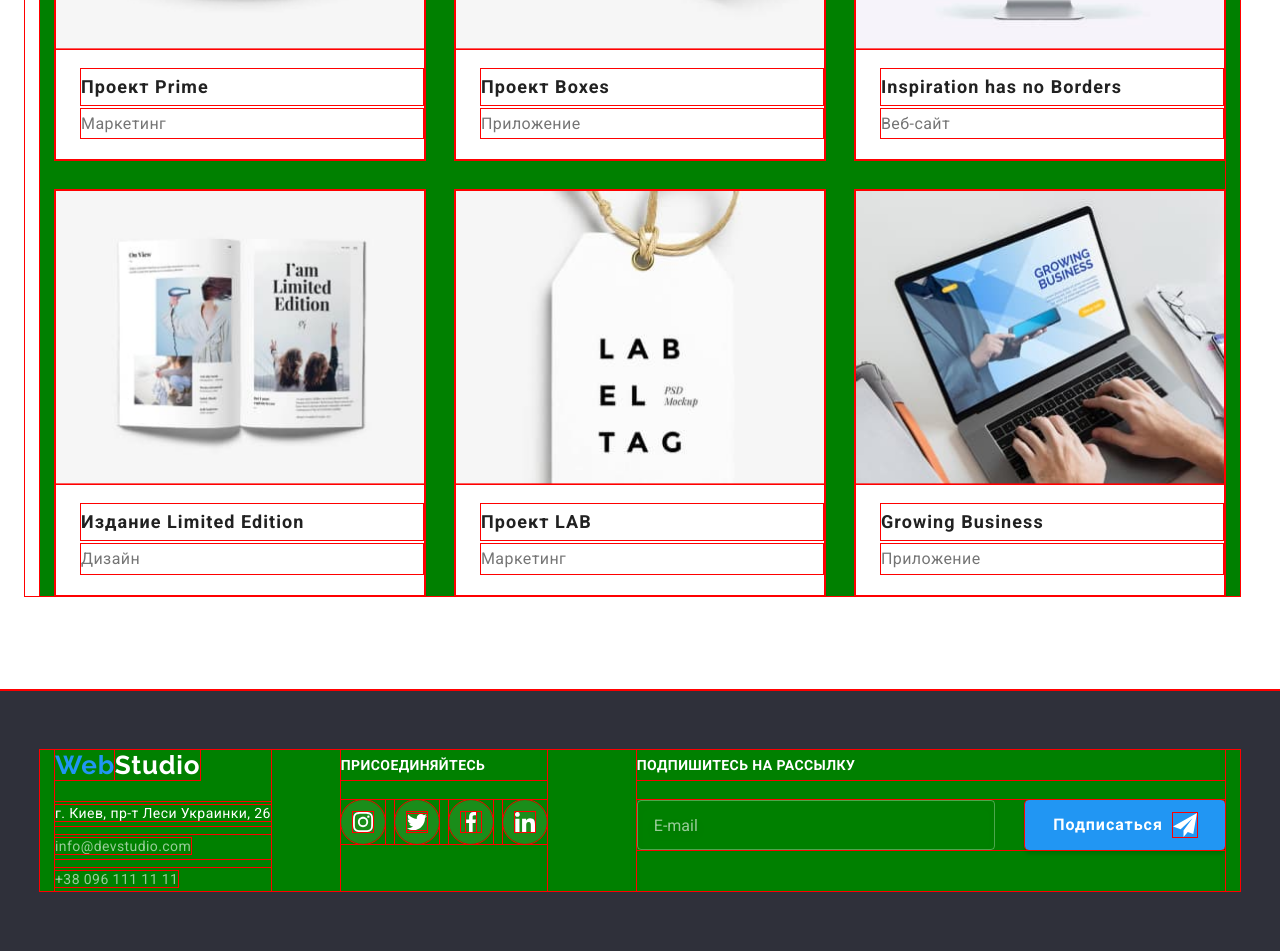
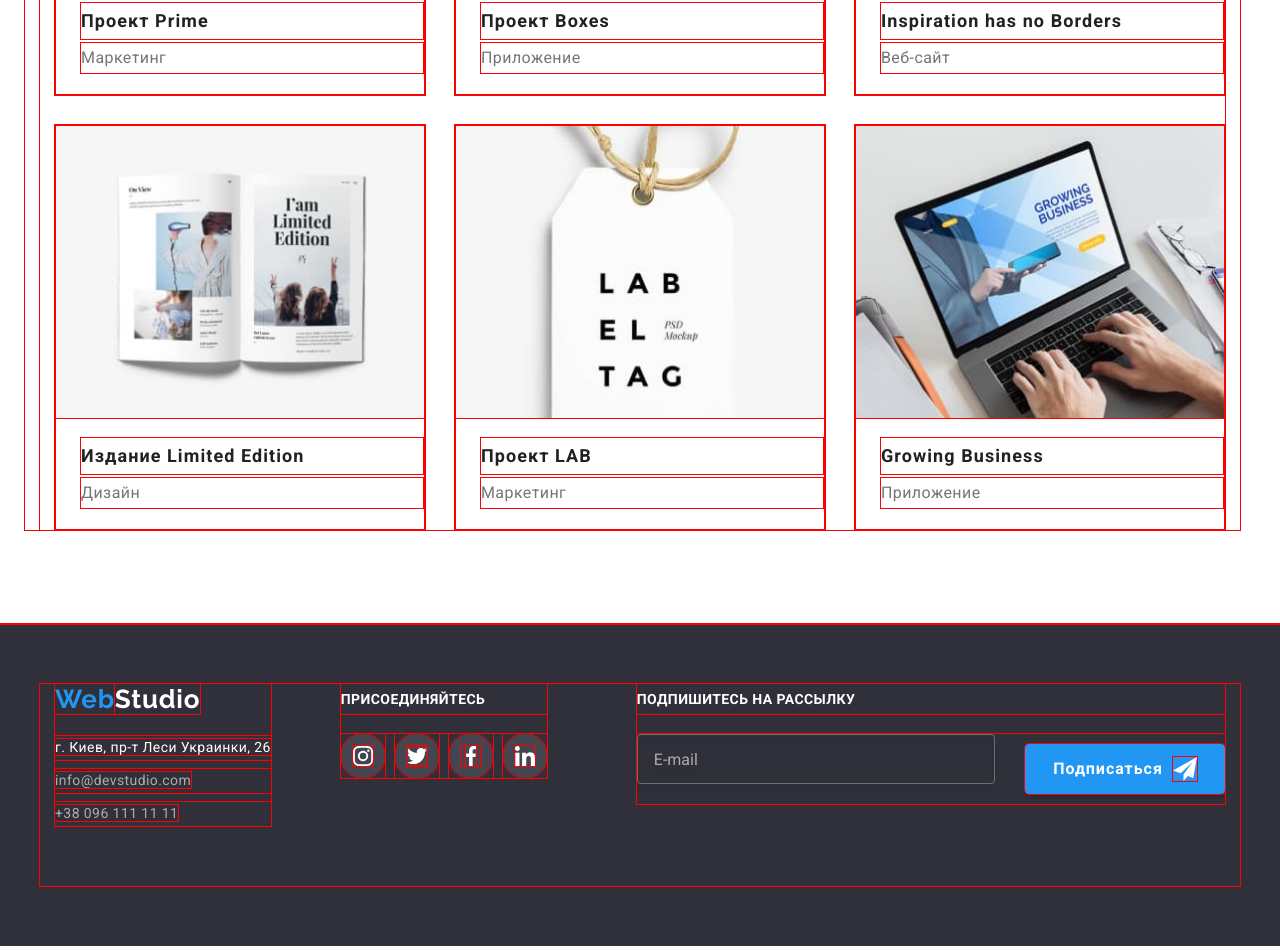
Before and after one commit to Tanulka/goit-markup-hw-08, a plain HTML site: page portfolio.html in a window 1280 px wide. Shown: the part 943-1894 px from the top of the page. Drawn offline with Linux system fonts and the light colour scheme.

Commit message:
hw-8-half-done

```diff
--- a/portfolio.html
+++ b/portfolio.html
@@ -14,7 +14,7 @@
   </head>
   <body>
     <!-- Шапка сайта -->
-    <header class="page-header">
+    <!-- <header class="page-header">
       <div class="container">
         <nav class="nav">
           <a href="index.html" class="logo link page-header__logo"
@@ -54,7 +54,7 @@
           </li>
         </ul>
       </div>
-    </header>
+    </header> -->
     <main>
       <!-- Портфолио -->
       <section class="section">
--- a/sass/base/_container.scss
+++ b/sass/base/_container.scss
@@ -2,22 +2,22 @@
   width: 100%;
   padding-left: 15px;
   padding-right: 15px;
-  background-color: red;
+  // background-color: red;
 
   @media screen and (min-width: 480px) {
     max-width: 480px;
     margin-right: auto;
     margin-left: auto;
-    background-color: orangered;
+    // background-color: orangered;
   }
 
   @media screen and (min-width: 768px) {
     max-width: 768px;
-    background-color: yellow;
+    // background-color: yellow;
   }
 
   @media screen and (min-width: 1200px) {
     max-width: 1200px;
-    background-color: green;
+    // background-color: green;
   }
 }
--- a/sass/layouts/_clients-logo.scss
+++ b/sass/layouts/_clients-logo.scss
@@ -1,12 +1,19 @@
 .logo-list {
   display: flex;
   flex-wrap: wrap;
-  margin-left: -30px;
-  margin-top: -30px;
+  @media screen and (min-width: 480px) {
+    margin-left: -30px;
+    margin-top: -30px;
+  }
 }
 
 .logo-list__item {
-  @include calcFor(2);
+  flex-basis: 100%;
+  margin-top: 30px;
+
+  @media screen and (min-width: 480px) and (max-width: 767.98px) {
+    @include calcFor(2);
+  }
 
   @media screen and (min-width: 768px) {
     @include calcFor(3);
--- a/sass/layouts/_footer.scss
+++ b/sass/layouts/_footer.scss
@@ -6,15 +6,28 @@
 
 .footer .container {
   display: flex;
-  flex-wrap: wrap;
-  justify-content: center;
+  flex-direction: column;
+  align-items: center;
 
-  @media screen and (min-width: 1200px) {
-    flex-wrap: nowrap;
+  @media screen and (min-width: 768px) and (max-width: 1199.98px) {
+    flex-wrap: wrap;
+    padding-left: 80px;
+    padding-right: 80px;
+  }
+  @media screen and (min-width: 768px) {
+    flex-direction: row;
+    align-items: flex-start;
+    justify-content: space-between;
   }
 }
 .box-address {
   flex-shrink: 0;
+  text-align: center;
+  margin-bottom: 60px;
+
+  @media screen and (min-width: 1200px) {
+    text-align: left;
+  }
 }
 .address {
   font-style: inherit;
@@ -37,7 +50,16 @@
   color: var(--primary-white-color);
 }
 .box-social {
-  margin-left: 70px;
+  margin-bottom: 60px;
+
+  @media screen and (min-width: 768px) {
+    margin-left: 165px;
+    margin-bottom: 0;
+  }
+
+  @media screen and (min-width: 1200px) {
+    margin-left: 70px;
+  }
 }
 .footer-social {
   display: flex;
@@ -87,8 +109,11 @@
 }
 
 .box-subscribe {
-  margin-left: 90px;
-  width: 590px;
+  width: 100%;
+
+  @media screen and (min-width: 1200px) {
+    margin-left: 90px;
+  }
 }
 
 .form-subscribe {
@@ -104,7 +129,7 @@
 
 .form-subscripe__field {
   background-color: transparent;
-  width: 450px;
+  width: 100%;
   height: 50px;
   border: 1px solid rgba(255, 255, 255, 0.3);
   box-sizing: border-box;
@@ -116,8 +141,11 @@
   color: var(--primary-white-color);
   outline: none;
   padding-left: 16px;
+  margin-bottom: 20px;
+  max-width: 450px;
+
   @media screen and (min-width: 1200px) {
-    width: 358px;
+    max-width: 358px;
     display: inlie-block;
   }
 }
--- a/sass/layouts/_portfolio.scss
+++ b/sass/layouts/_portfolio.scss
@@ -1,10 +1,21 @@
 .filter {
   display: flex;
-  justify-content: center;
+
+  @media screen and (max-width: 767px) {
+    justify-content: flex-start;
+    flex-wrap: wrap;
+  }
+
+  @media screen and (min-width: 768px) {
+    justify-content: center;
+  }
 }
 
 .filter--margin {
   margin-bottom: 50px;
+}
+.filter__item {
+  margin-top: 15px;
 }
 .filter__item:not(:last-child) {
   margin-right: 8px;
@@ -33,7 +44,15 @@
 
 .portfolio__item {
   background: var(--primary-white-color);
-  @extend %calc-for-3;
+  flex-basis: 100%;
+
+  @media screen and (min-width: 768px) {
+    @include calcFor(2);
+  }
+
+  @media screen and (min-width: 1200px) {
+    @include calcFor(3);
+  }
 }
 .portfolio__link {
   display: block;
```
Also changed, not shown: index.html (+1 -1 lines), css/main.css, css/main.min.css, 2 other files.
